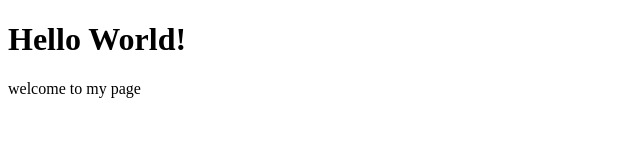
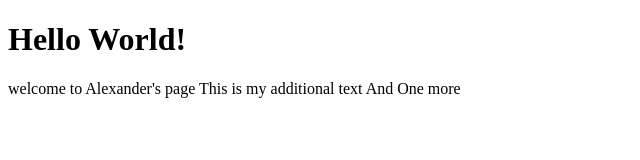
Before and after one commit to GonzalezGomezAS/GonzalezGomezAS.github.io, a plain HTML site: page index.html in a window 1280 px wide. Shown: the whole page, without its empty margins (0-640 px from the left). Drawn offline with Linux system fonts and the light colour scheme.

Commit message:
Update index.html

```diff
--- a/index.html
+++ b/index.html
@@ -5,7 +5,9 @@
     <title>Alexander's Page</title>
     <body>
       <h1>Hello World!</h1>
-      welcome to my page
+      welcome to Alexander's page
+This is my additional text
+And One more
     </body>
 
  </head>
```
